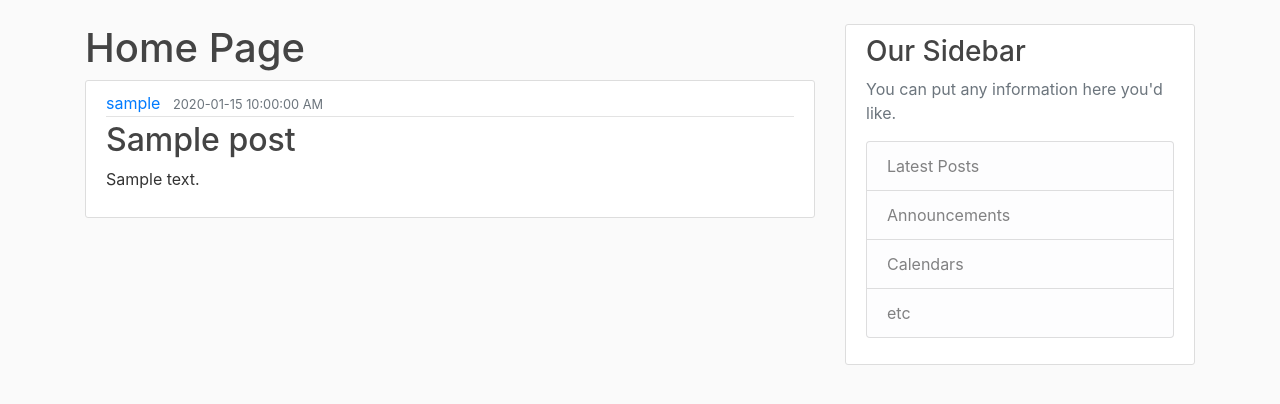
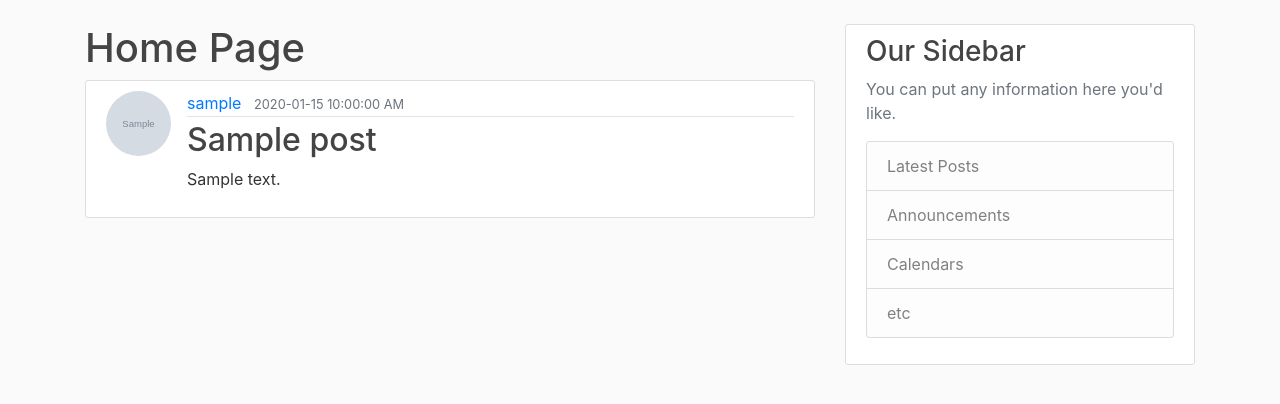
Before and after one commit to MKing301/small-group-blog, a Flask app: page / in a window 1280 px wide. Shown: the part 56-460 px from the top of the page. Run offline with Flask 2, Linux system fonts and the light colour scheme; tables that the repository leaves empty hold one stand-in row (values such as "Sample post"); grey boxes marked "Sample" are stand-in pictures; some libraries are stand-ins or nearby versions.

Commit message:
Add user image content to home template

```diff
--- a/group_blog/templates/home.html
+++ b/group_blog/templates/home.html
@@ -3,6 +3,7 @@
     <h1>Home Page</h1>
     {% for post in posts %}
         <article class="media content-section">
+            <img class="rounded-circle article-img" src="{{ url_for('static', filename='profile_pics/' + post.author.image_file) }}">
             <div class="media-body">
                 <div class="article-metadata">
                     <a class="mr-2" href="#">{{ post.author.username }}</a>
```
